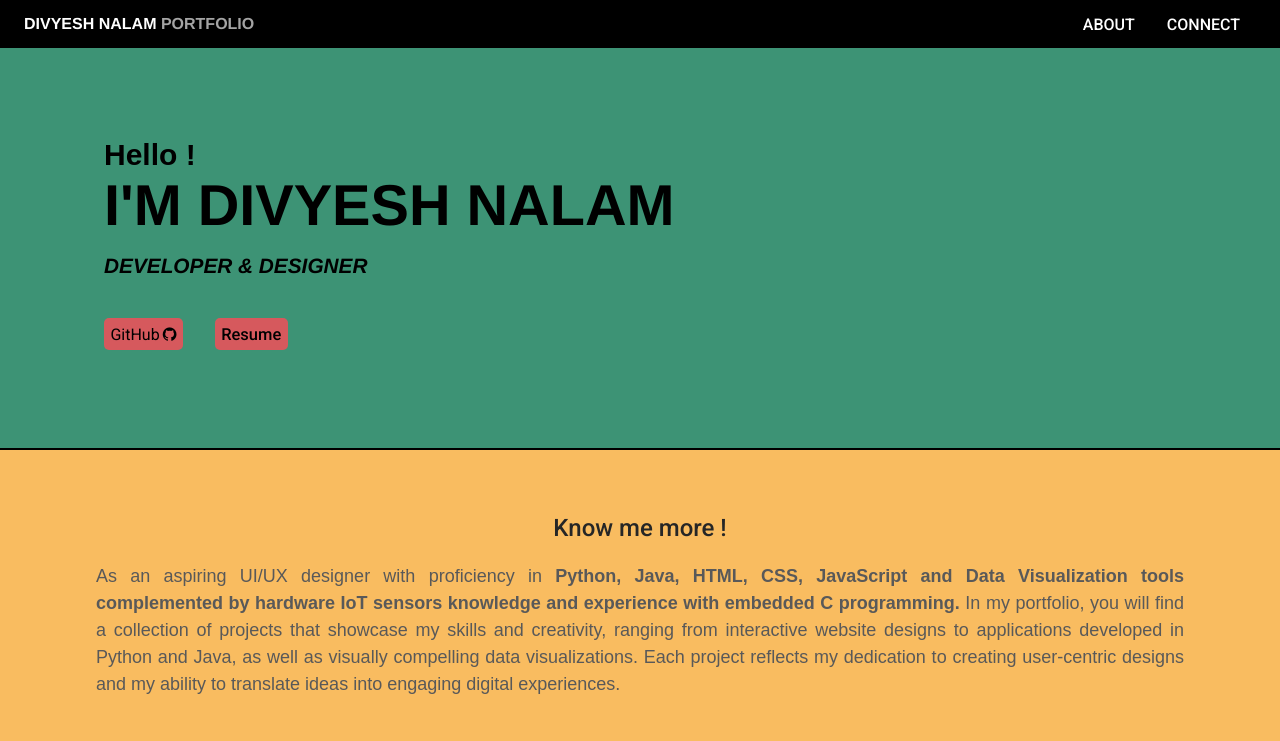
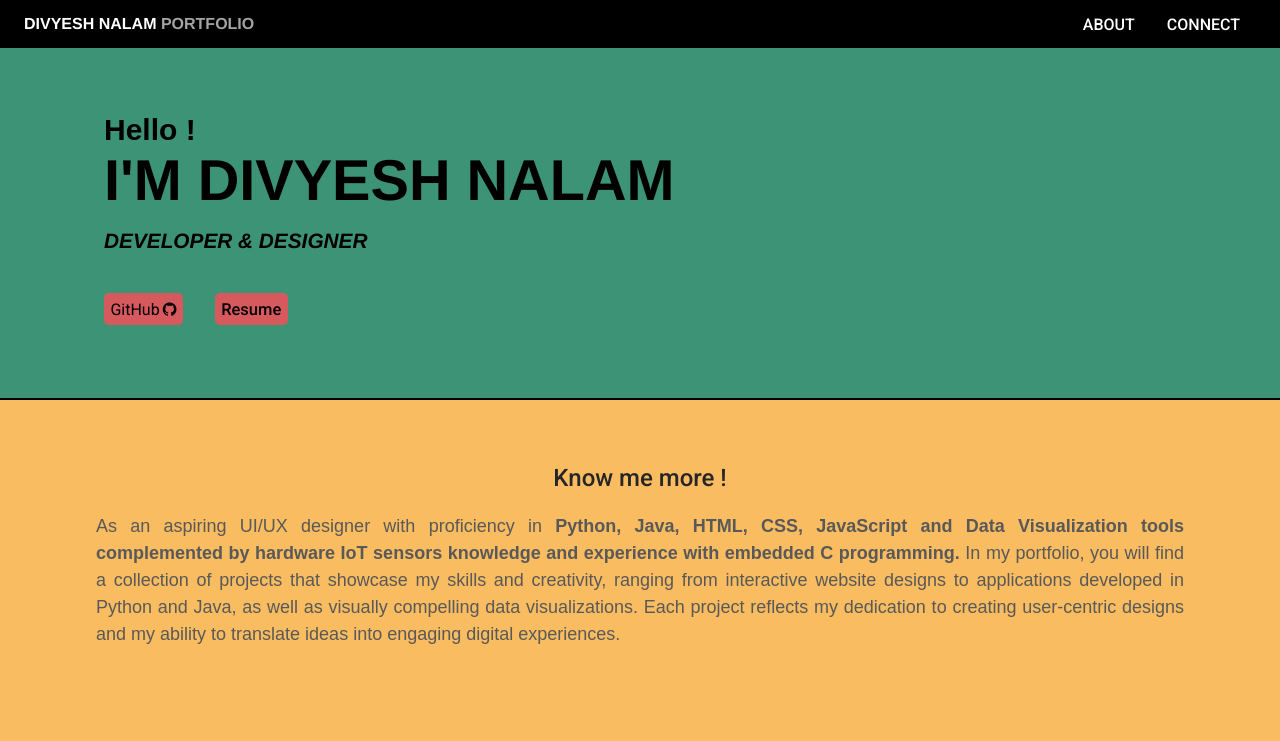
Before and after one commit to divyeshnalam/divyeshnalam.github.io, a plain HTML site: page index.html in a window 1280 px wide. Shown: the top 741 px of the page. Drawn offline with nearby package versions, Linux system fonts and the light colour scheme; some packages are replaced by stand-ins of ours; a script that the page names is missing; a web font is replaced by a local one.

Commit message:
Update index.html

```diff
--- a/index.html
+++ b/index.html
@@ -45,7 +45,7 @@
         <!--==================== HOME ====================-->
         <section class="home" id="home">
             <div class="home__container container grid">
-                <div class="home__img-bg" style="height: 400px;";>
+                <div class="home__img-bg" style="height: 350px;";>
                   <spline-viewer url="https://prod.spline.design/lwEwlK2swOeKztuZ/scene.splinecode"></spline-viewer>
                 </div>
 
```
